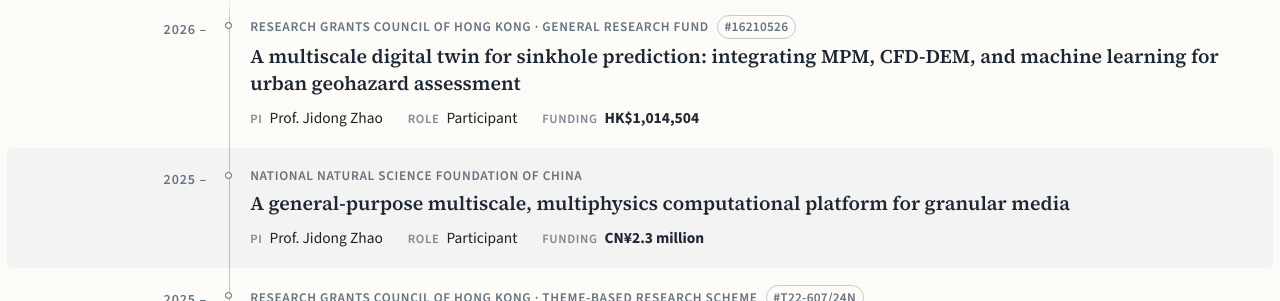
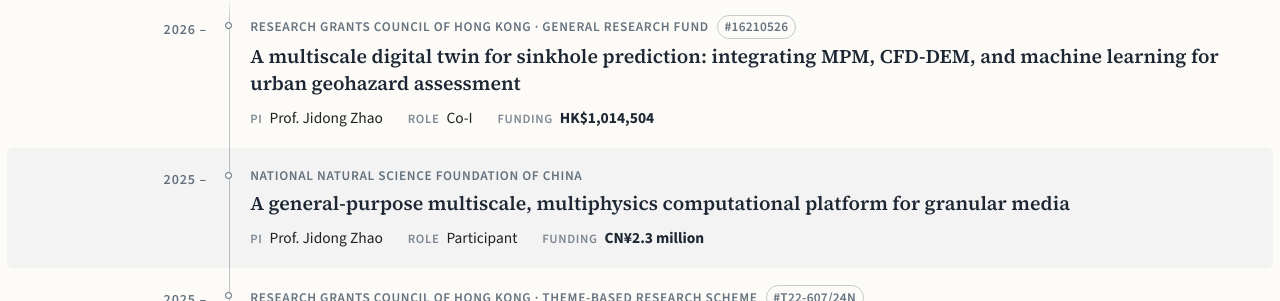
Before and after one commit to yujidu/yujidu.github.io, a Jekyll site: the page built from _pages/cv.md, in a window 1280 px wide and 900 px high, scrolled down 1377 px. Shown: the part 152-453 px from the top of the window. Built offline with Jekyll 4.4.1, drawn with Linux system fonts in a browser that asks for light colours; a style sheet for code colours, icons or effects is not loaded.

Commit message:
CV: Co-I on the sinkhole digital-twin GRF
Co-Authored-By: Claude Opus 5.5 <noreply@anthropic.com>
Claude-Session: https://claude.ai/code/session_01Vw9tGnbWFVNDt9UXvET6V8

```diff
--- a/_pages/cv.md
+++ b/_pages/cv.md
@@ -60,7 +60,7 @@ Research Projects
   <li class="cv-proj"><span class="cv-timeline__date">2026 – </span><div class="cv-timeline__body">
     <div class="cv-proj__funder">Research Grants Council of Hong Kong · General Research Fund<span class="cv-proj__grant">#16210526</span></div>
     <strong class="cv-proj__title">A multiscale digital twin for sinkhole prediction: integrating MPM, CFD-DEM, and machine learning for urban geohazard assessment</strong>
-    <dl class="cv-proj__facts"><div><dt>PI</dt><dd>Prof. Jidong Zhao</dd></div><div><dt>Role</dt><dd>Participant</dd></div><div><dt>Funding</dt><dd class="cv-proj__amount">HK$1,014,504</dd></div></dl>
+    <dl class="cv-proj__facts"><div><dt>PI</dt><dd>Prof. Jidong Zhao</dd></div><div><dt>Role</dt><dd>Co-I</dd></div><div><dt>Funding</dt><dd class="cv-proj__amount">HK$1,014,504</dd></div></dl>
   </div></li>
   <li class="cv-proj"><span class="cv-timeline__date">2025 – </span><div class="cv-timeline__body">
     <div class="cv-proj__funder">National Natural Science Foundation of China</div>
```
